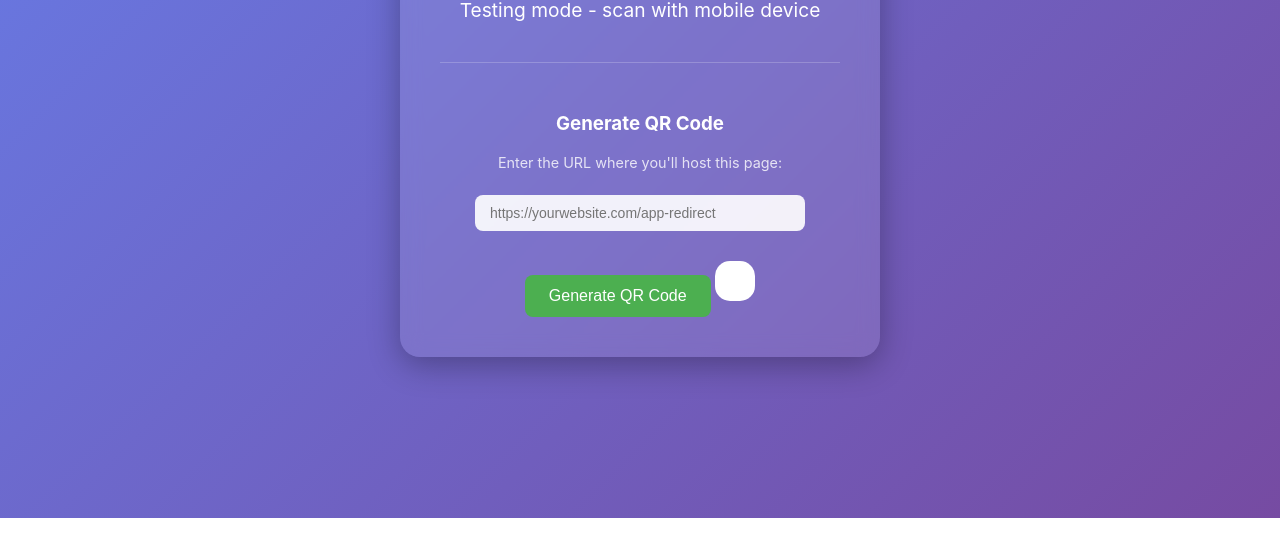
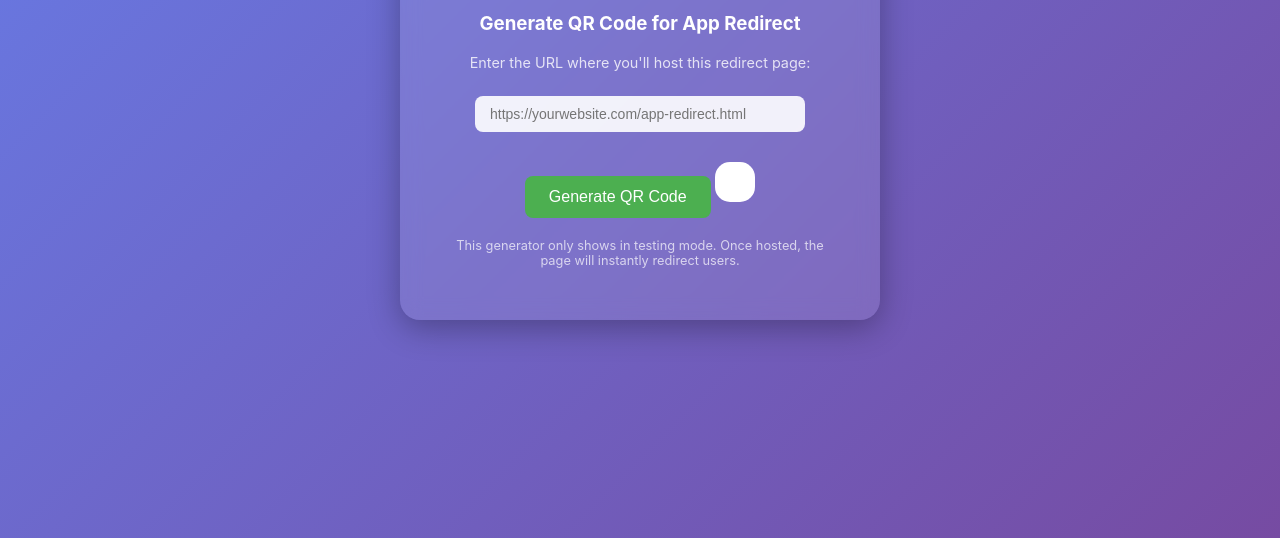
Before and after one commit to sbenner5star/qrcode, a plain HTML site: page index.html in a window 1280 px wide. Shown: the part 362-900 px from the top of the page. Drawn offline with Linux system fonts and the light colour scheme.

Commit message:
Update index.html

```diff
--- a/index.html
+++ b/index.html
@@ -3,15 +3,21 @@
 <head>
     <meta charset="UTF-8">
     <meta name="viewport" content="width=device-width, initial-scale=1.0">
-    <title>5 Star Truck Sales - Download App</title>
+    <title>Redirecting...</title>
     <style>
         body {
+            margin: 0;
+            padding: 0;
+            display: none; /* Hide everything during redirect */
+        }
+
+        /* QR Generator section - only visible when generating QR codes */
+        .qr-generator {
             font-family: -apple-system, BlinkMacSystemFont, 'Segoe UI', Roboto, sans-serif;
             background: linear-gradient(135deg, #667eea 0%, #764ba2 100%);
             color: white;
             text-align: center;
-            padding: 40px 20px;
-            margin: 0;
+            padding: 50px 20px;
             min-height: 100vh;
             display: flex;
             flex-direction: column;
@@ -36,48 +42,6 @@
             -webkit-background-clip: text;
             -webkit-text-fill-color: transparent;
             background-clip: text;
-        }
-
-        .subtitle {
-            font-size: 1.1rem;
-            margin-bottom: 30px;
-            opacity: 0.9;
-        }
-
-        .redirect-message {
-            font-size: 1.2rem;
-            margin-bottom: 20px;
-        }
-
-        .spinner {
-            width: 40px;
-            height: 40px;
-            border: 4px solid rgba(255, 255, 255, 0.3);
-            border-top: 4px solid white;
-            border-radius: 50%;
-            animation: spin 1s linear infinite;
-            margin: 20px auto;
-        }
-
-        @keyframes spin {
-            0% { transform: rotate(0deg); }
-            100% { transform: rotate(360deg); }
-        }
-
-
-
-        .qr-section {
-            margin-top: 40px;
-            padding-top: 30px;
-            border-top: 1px solid rgba(255, 255, 255, 0.2);
-        }
-
-        #qrcode {
-            background: white;
-            padding: 20px;
-            border-radius: 15px;
-            display: inline-block;
-            margin-top: 20px;
         }
 
         .url-input {
@@ -107,48 +71,49 @@
         .generate-btn:hover {
             background: #45a049;
         }
+
+        #qrcode {
+            background: white;
+            padding: 20px;
+            border-radius: 15px;
+            display: inline-block;
+            margin-top: 20px;
+        }
     </style>
     <script src="https://cdnjs.cloudflare.com/ajax/libs/qrious/4.0.2/qrious.min.js"></script>
 </head>
 <body>
-    <div class="container">
-        <div class="logo">⭐ 5 Star Truck Sales</div>
-        <div class="subtitle">Download Our Mobile App</div>
-
-        <div class="redirect-message">Redirecting to your device's app store...</div>
-        <div class="spinner"></div>
-
-
-
-        <div class="qr-section">
-            <h3>Generate QR Code</h3>
-            <p style="font-size: 0.9rem; opacity: 0.8;">Enter the URL where you'll host this page:</p>
-            <input type="text" id="urlInput" class="url-input" placeholder="https://yourwebsite.com/app-redirect" />
+    <!-- QR Generator (only shows on localhost/file for testing) -->
+    <div id="qrGenerator" class="qr-generator" style="display: none;">
+        <div class="container">
+            <div class="logo">⭐ QR Code Generator</div>
+            <h3>Generate QR Code for App Redirect</h3>
+            <p style="font-size: 0.9rem; opacity: 0.8;">Enter the URL where you'll host this redirect page:</p>
+            <input type="text" id="urlInput" class="url-input" placeholder="https://yourwebsite.com/app-redirect.html" />
             <br>
             <button onclick="generateQR()" class="generate-btn">Generate QR Code</button>
             <div id="qrcode"></div>
+            <p style="font-size: 0.8rem; opacity: 0.7; margin-top: 20px;">
+                This generator only shows in testing mode. Once hosted, the page will instantly redirect users.
+            </p>
         </div>
     </div>
 
     <script>
-        // Smart redirect logic
-        function detectDeviceAndRedirect() {
+        // Instant redirect function
+        function instantRedirect() {
             const userAgent = navigator.userAgent || navigator.vendor || window.opera;
             const isIOS = /iPad|iPhone|iPod/.test(userAgent) && !window.MSStream;
-            const isAndroid = /android/i.test(userAgent);
 
-            // Add a small delay for better UX
-            setTimeout(() => {
-                if (isIOS) {
-                    window.location.href = 'https://apps.apple.com/us/app/5-star-truck-sales/id6749165366';
-                } else {
-                    // Default to Google Play for Android and all other devices
-                    window.location.href = 'https://play.google.com/store/apps/details?id=com.fivestartrucksales.mobile';
-                }
-            }, 2000);
+            if (isIOS) {
+                window.location.replace('https://apps.apple.com/us/app/5-star-truck-sales/id6749165366');
+            } else {
+                // Default to Google Play for Android and all other devices
+                window.location.replace('https://play.google.com/store/apps/details?id=com.fivestartrucksales.mobile');
+            }
         }
 
-        // QR Code generation
+        // QR Code generation (for testing only)
         function generateQR() {
             const url = document.getElementById('urlInput').value.trim();
             const qrContainer = document.getElementById('qrcode');
@@ -158,7 +123,6 @@
                 return;
             }
 
-            // Validate URL format
             try {
                 new URL(url);
             } catch (e) {
@@ -166,10 +130,8 @@
                 return;
             }
 
-            // Clear previous QR code
             qrContainer.innerHTML = '';
 
-            // Generate new QR code
             const qr = new QRious({
                 element: document.createElement('canvas'),
                 value: url,
@@ -180,26 +142,16 @@
             qrContainer.appendChild(qr.canvas);
         }
 
-        // Auto-redirect on page load (only if not generating QR codes)
+        // Main logic
         window.addEventListener('load', () => {
-            // Only auto-redirect if we're not on localhost or file://
-            // This prevents redirect during development/testing
-            if (window.location.protocol !== 'file:' && !window.location.hostname.includes('localhost')) {
-                detectDeviceAndRedirect();
+            // Show QR generator only in testing environments
+            if (window.location.protocol === 'file:' || window.location.hostname.includes('localhost')) {
+                document.getElementById('qrGenerator').style.display = 'flex';
+                document.body.style.display = 'block';
             } else {
-                document.querySelector('.redirect-message').textContent = 'Testing mode - scan with mobile device';
-                document.querySelector('.spinner').style.display = 'none';
+                // Instant redirect for production
+                instantRedirect();
             }
-        });
-
-        // Add some example URLs to help user
-        document.addEventListener('DOMContentLoaded', () => {
-            const urlInput = document.getElementById('urlInput');
-            urlInput.addEventListener('focus', () => {
-                if (!urlInput.value) {
-                    urlInput.placeholder = 'e.g., https://yourdomain.com/app-redirect.html';
-                }
-            });
         });
     </script>
 </body>
```
